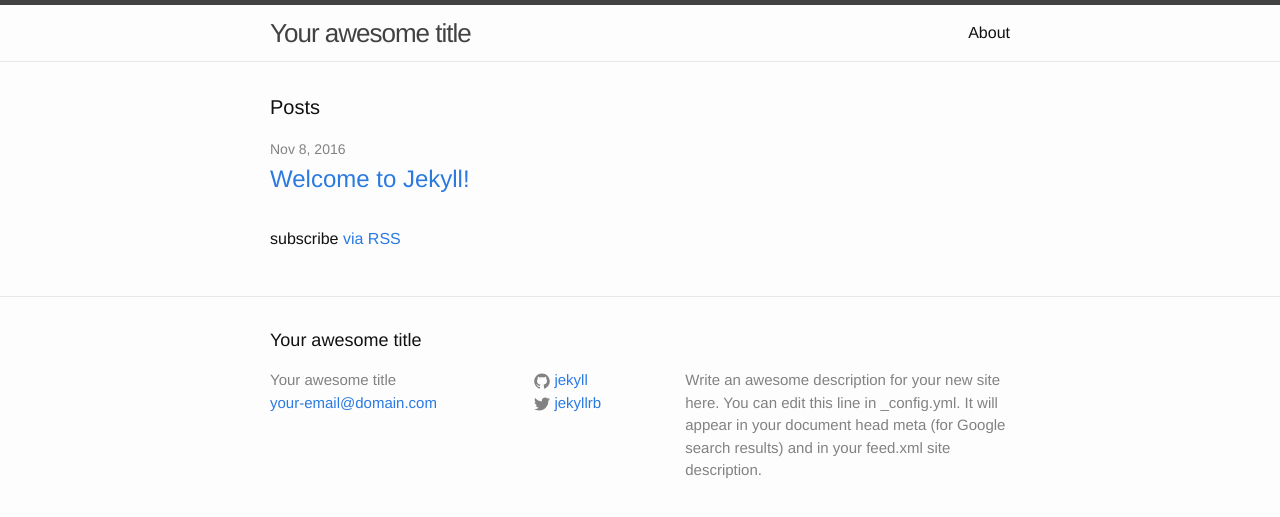
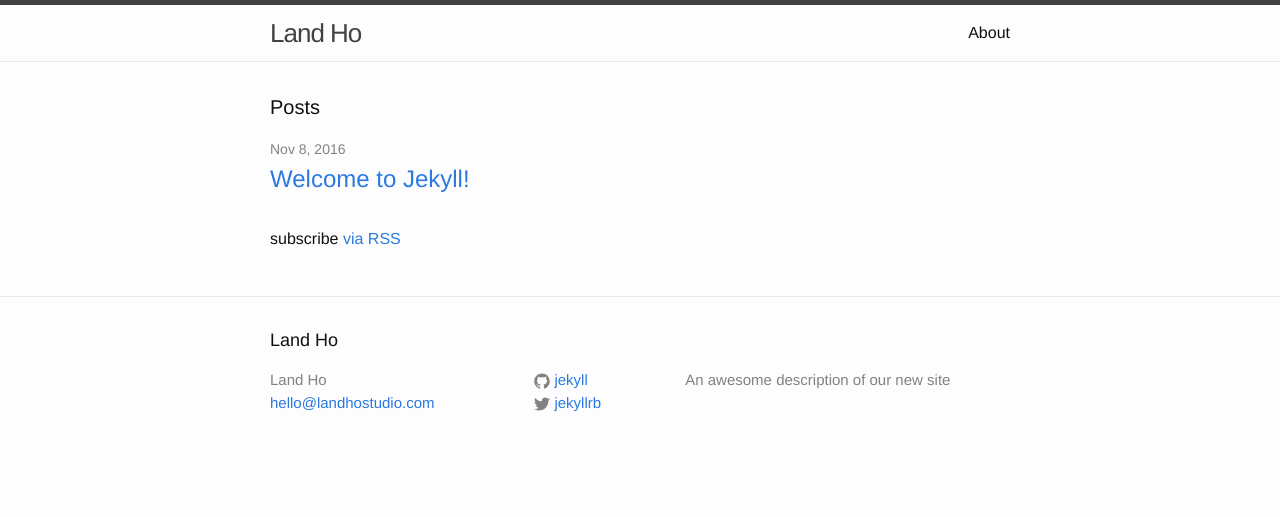
Before and after one commit to landhostudio/landhostudio-jekyll, a Jekyll site: the page built from index.md, in a window 1280 px wide. Shown: the top 517 px of the page. Built offline with Jekyll 4.4.1, drawn with Linux system fonts in a browser that asks for light colours.

Commit message:
Changed Jekyll confis with timezone and other small infos

```diff
--- a/_config.yml
+++ b/_config.yml
@@ -1,6 +1,6 @@
 ---
-title: Your awesome title
-timezone: UTC
+title: Land Ho
+timezone: Europe/Rome
 collections:
   posts:
     title: Posts
@@ -8,12 +8,8 @@
   uploads:
     title: Uploads
     output: true
-email: your-email@domain.com
-description: 'Write an awesome description for your new site here. You can edit this
-  line in _config.yml. It will appear in your document head meta (for Google search
-  results) and in your feed.xml site description.
-
-'
+email: hello@landhostudio.com
+description: An awesome description of our new site
 baseurl: ''
 url: ''
 twitter_username: jekyllrb
```
